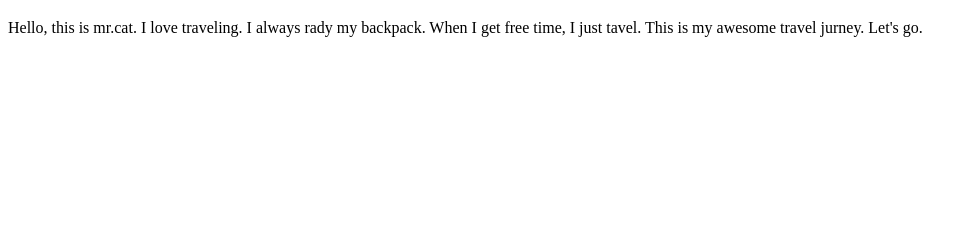
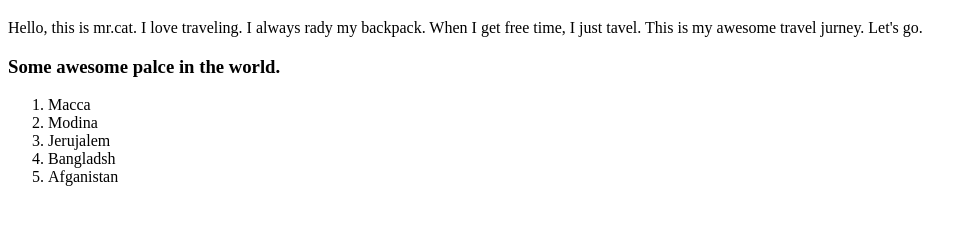
Before and after one commit to srdo96/my-awesome-repo, a plain HTML site: page index.html in a window 1280 px wide. Shown: the part 533-758 px from the top of the page, without its empty margins (0-977 px from the left). Drawn offline with Linux system fonts and the light colour scheme.

Commit message:
add list of  some awesome places

```diff
--- a/index.html
+++ b/index.html
@@ -17,6 +17,13 @@
     <img class="cover-photo" src="travel-pic.jpg" alt="travel picture">
     <h1>Mr. Cat's Awesome Travel Jurney</h1>
     <p>Hello, this is mr.cat. I love traveling. I always rady my backpack. When I get free time, I just tavel. This is my awesome travel jurney. Let's go. </p>
-
+    <h3>Some awesome palce in the world.</h3>
+    <ol>
+        <li>Macca</li>
+        <li>Modina</li>
+        <li>Jerujalem</li>
+        <li>Bangladsh</li>
+        <li>Afganistan</li>
+    </ol>
 </body>
 </html>
```
